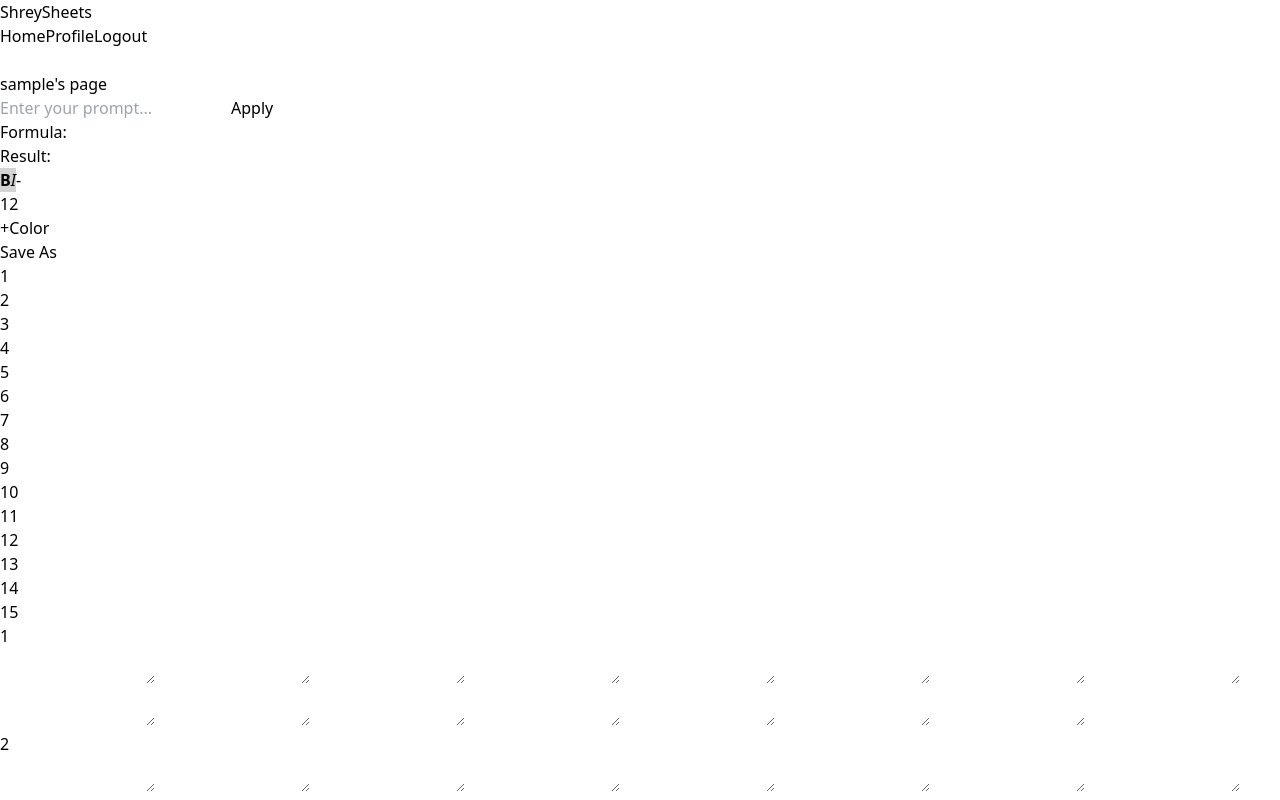
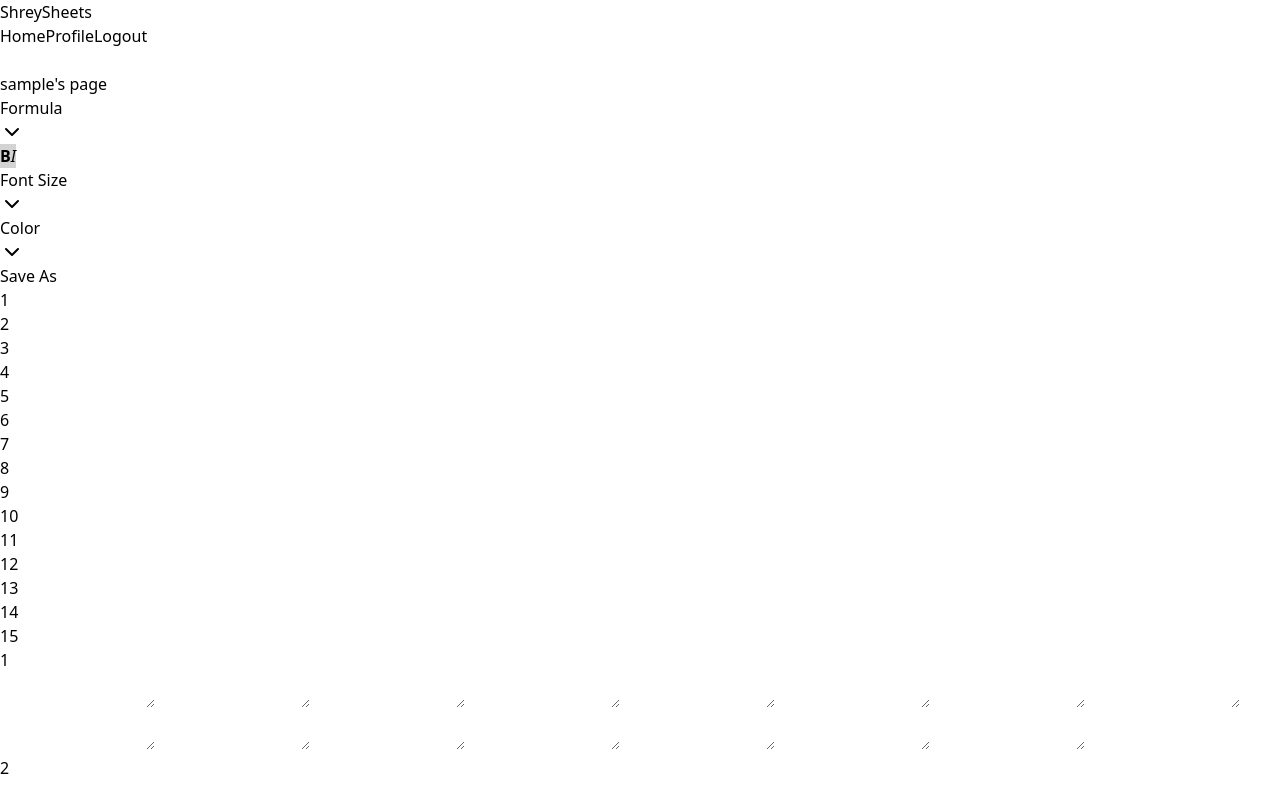
Before and after one commit to ShreyasiSen/ShreySheets, a React (Vite) app: page /spreadsheet in a window 1280 px wide. Shown: the top 800 px of the page. Built offline with nearby package versions, Linux system fonts and the light colour scheme; sample sign-in values are in the browser's storage.

Commit message:
updated the UI of toolbar and home screen

```diff
--- a/package.json
+++ b/package.json
@@ -12,8 +12,10 @@
   "dependencies": {
     "@fortawesome/free-solid-svg-icons": "^6.7.2",
     "@fortawesome/react-fontawesome": "^0.2.2",
+    "@heroicons/react": "^2.2.0",
     "axios": "^1.7.9",
     "framer-motion": "^12.0.6",
+    "lucide-react": "^0.475.0",
     "react": "^18.3.1",
     "react-dom": "^18.3.1",
     "react-router-dom": "^7.1.3"
--- a/src/components/Spreadsheet.jsx
+++ b/src/components/Spreadsheet.jsx
@@ -4,6 +4,7 @@
 import '../index.css';
 import axios, { Axios } from 'axios';
 import Navbar from './navbar';
+import { ChevronDown } from "lucide-react";
 import Home from './home';
 import { useNavigate } from 'react-router-dom';
 
@@ -36,6 +37,9 @@
     const [save, toggleSave] = useState(false);
     const [sheetTitle, setSheetTitle] = useState('');
     const [showSuccessDialog, setShowSuccessDialog] = useState(false);
+    const [isOpen, setIsOpen] = useState(false);
+    const [showFontSizeOptions, setShowFontSizeOptions] = useState(false);
+    const dropdownRef = useRef(null);
 
     const handleInputChange = (row, col, e) => {
         e.preventDefault();
@@ -101,6 +105,9 @@
         }, [fontSize])
     });
 
+    const handleFormulaClick = () => {
+        setIsOpen(!isOpen);
+    };
 
     const handlePromptChange = (e) => {
         setPrompt(e.target.value);
@@ -120,7 +127,7 @@
         } catch (error) {
             console.error('Error processing request:', error);
             setGeminiResponse('Error processing request');
-            setFinalResult('');
+            setFinalResult('null');
         } finally {
             setLoading(false);
         }
@@ -131,7 +138,7 @@
         if ((formula.substring(0, 3) === 'SUM' || formula.substring(0, 3) === 'sum') &&
             (formula.substring(3, 6) === 'ROW' || formula.substring(3, 6) === 'row')) {
             // Handle SUMROW
-            let row = parseInt(formula.substring(7, formula.length - 1))-1;
+            let row = parseInt(formula.substring(7, formula.length - 1)) - 1;
             let sum = 0;
             let count = 0;
             for (let i = 0; i < numCols; i++) {
@@ -145,10 +152,10 @@
         } else if ((formula.substring(0, 3) === 'SUM' || formula.substring(0, 3) === 'sum') &&
             (formula.substring(3, 6) === 'COL' || formula.substring(3, 6) === 'col')) {
             // Handle SUMCOL
-            let col = parseInt(formula.substring(7, formula.length - 1))-1;
+            let col = parseInt(formula.substring(7, formula.length - 1)) - 1;
             let sum1 = 0;
             let count = 0;
-            for (let i = 0; i <numRows; i++) {
+            for (let i = 0; i < numRows; i++) {
                 let datt = parseFloat(data[i][col].value);
                 if (!isNaN(datt)) {
                     sum1 += datt;
@@ -159,7 +166,7 @@
         } else if ((formula.substring(0, 3) === 'AVG' || formula.substring(0, 3) === 'avg') &&
             (formula.substring(3, 6) === 'ROW' || formula.substring(3, 6) === 'row')) {
             // Handle AVGR
-            let row = parseInt(formula.substring(7, formula.length - 1))-1;
+            let row = parseInt(formula.substring(7, formula.length - 1)) - 1;
             let sum = 0;
             let count = 0;
             for (let i = 0; i < numCols; i++) {
@@ -173,7 +180,7 @@
         } else if ((formula.substring(0, 3) === 'AVG' || formula.substring(0, 3) === 'avg') &&
             (formula.substring(3, 6) === 'COL' || formula.substring(3, 6) === 'col')) {
             // Handle AVGC
-            let col = parseInt(formula.substring(7, formula.length - 1))-1;
+            let col = parseInt(formula.substring(7, formula.length - 1)) - 1;
             let sum = 0;
             let count = 0;
             for (let i = 0; i < numRows; i++) {
@@ -187,7 +194,7 @@
         } else if ((formula.substring(0, 3) === 'MAX' || formula.substring(0, 3) === 'max') &&
             (formula.substring(3, 6) === 'ROW' || formula.substring(3, 6) === 'row')) {
             // Handle MAXR
-            let row = parseInt(formula.substring(7, formula.length - 1))-1;
+            let row = parseInt(formula.substring(7, formula.length - 1)) - 1;
             let max = -Infinity;
             for (let i = 0; i < numCols; i++) {
                 let dat = parseFloat(data[row][i].value);
@@ -199,7 +206,7 @@
         } else if ((formula.substring(0, 3) === 'MAX' || formula.substring(0, 3) === 'max') &&
             (formula.substring(3, 6) === 'COL' || formula.substring(3, 6) === 'col')) {
             // Handle MAXC
-            let col = parseInt(formula.substring(7, formula.length - 1))-1;
+            let col = parseInt(formula.substring(7, formula.length - 1)) - 1;
             let max = -Infinity;
             for (let i = 0; i < numRows; i++) {
                 let dat = parseFloat(data[i][col].value);
@@ -211,7 +218,7 @@
         } else if ((formula.substring(0, 3) === 'MIN' || formula.substring(0, 3) === 'min') &&
             (formula.substring(3, 6) === 'ROW' || formula.substring(3, 6) === 'row')) {
             // Handle MINR
-            let row = parseInt(formula.substring(7, formula.length - 1))-1;
+            let row = parseInt(formula.substring(7, formula.length - 1)) - 1;
             let min = Infinity;
             for (let i = 0; i < numCols; i++) {
                 let dat = parseFloat(data[row][i].value);
@@ -223,7 +230,7 @@
         } else if ((formula.substring(0, 3) === 'MIN' || formula.substring(0, 3) === 'min') &&
             (formula.substring(3, 6) === 'COL' || formula.substring(3, 6) === 'col')) {
             // Handle MINC
-            let col = parseInt(formula.substring(7, formula.length - 1))-1;
+            let col = parseInt(formula.substring(7, formula.length - 1)) - 1;
             let min = Infinity;
             for (let i = 0; i < numRows; i++) {
                 let dat = parseFloat(data[i][col].value);
@@ -237,7 +244,7 @@
             (formula.substring(4, 5) === 'T' || formula.substring(4, 5) === 't') &&
             (formula.substring(5, 8) === 'ROW' || formula.substring(5, 8) === 'row')) {
             // Handle COUNTR
-            let row = parseInt(formula.substring(9, formula.length - 1))-1;
+            let row = parseInt(formula.substring(9, formula.length - 1)) - 1;
             let count = 0;
             for (let i = 0; i < numCols; i++) {
                 let dat = data[row][i].value;
@@ -251,7 +258,7 @@
             (formula.substring(4, 5) === 'T' || formula.substring(4, 5) === 't') &&
             (formula.substring(5, 8) === 'COL' || formula.substring(5, 8) === 'col')) {
             // Handle COUNTC
-            let col = parseInt(formula.substring(9, formula.length - 1))-1;
+            let col = parseInt(formula.substring(9, formula.length - 1)) - 1;
             let count = 0;
             for (let i = 0; i < numRows; i++) {
                 let dat = data[i][col].value;
@@ -327,11 +334,28 @@
     return (
         <div>
             <Navbar />
+            {/* Toolbar */}
             <div className="spreadsheet-container mt-20">
-                <h1 className="text-4xl font-bold text-left ml-6 text-blue-600 mb-4">{userInfo.username}&apos;s page</h1>
+                <h1 className="text-4xl font-bold text-left ml-6 text-blue-600">{userInfo.username}&apos;s page</h1>
                 {/*add a formula bar here*/}
-                <div className='flex ml-4 '>
-                    {/* Prompt Input */}
+                <div className="flex items-center ml-6 mt-4 mb-6 space-x-2">
+                    {/* Formula Button */}
+                    <div className="relative inline-block" ref={dropdownRef}>
+                        {/* Formula Button with Dropdown Icon */}
+                        <button
+                            className="flex items-center justify-between font-semibold text-lg w-32 h-9 bg-gray-200 text-black rounded-sm px-3 border border-gray-400 shadow-md hover:bg-gray-300 transition-all duration-300"
+                            onClick={handleFormulaClick}
+                        >
+                            Formula
+                            <ChevronDown className="w-5 h-5 ml-2 transition-transform duration-300"
+                                style={{ transform: isOpen ? "rotate(180deg)" : "rotate(0deg)" }}
+                            />
+                        </button>
+
+                        {/* Components appear side by side when isOpen is true */}
+                        {isOpen && (
+                            <div className="absolute flex mt-2 ml-4">
+                                {/* Prompt Bar */}
                                 <div className="prompt-bar flex items-center justify-between p-2 h-12 rounded-lg bg-gradient-to-r from-blue-400 to-purple-500 border-2 border-blue-700 text-white">
                                     <input
                                         type="text"
@@ -349,42 +373,75 @@
                                     </button>
                                 </div>
 
-                    {/* Gemini Response */}
-                    <div className="response-bar mr-4 ml-4 font-semibold flex items-center p-2 h-12 rounded-lg bg-gradient-to-r from-green-400 to-blue-500 border-2 border-green-700 text-white">
-                        <span>Formula: {geminiResponse}</span>
+                                <div className="response-bar flex items-center ml-4 p-2 h-12 font-semibold rounded-lg bg-gradient-to-r from-green-400 to-blue-500 border-2 border-green-700 text-white whitespace-nowrap">
+                                    <span className="truncate">Formula: {geminiResponse}</span>
                                 </div>
 
                                 {/* Computed Result */}
-                    <div className="result-bar font-semibold flex items-center p-2 h-12 rounded-lg bg-gradient-to-r from-red-400 to-yellow-500 border-2 border-red-700 text-white">
-                        <span>Result: {calculatedResult}</span>
+                                <div className="result-bar flex items-center ml-4 p-2 h-12 font-semibold rounded-lg bg-gradient-to-r from-red-400 to-yellow-500 border-2 border-red-700 text-white whitespace-nowrap">
+                                    <span className="truncate">Result: {calculatedResult}</span>
                                 </div>
                             </div>
-
+                        )}
                     </div>
 
-                {/* Toolbar */}
-                <div className="toolbar flex mt-4 space-x-2 mb-4">
-                    <div className="toolbar flex ml-6 space-x-2 mb-4">
                     <button
-                            className="toolbar-button-bld bg-gray-200 hover:bg-gray-300 text-gray-700 font-semibold rounded-lg px-2 py-1"
+                        className="toolbar-button-bld font-semibold text-lg w-10 h-9 bg-gray-200 text-black rounded-sm hover:bg-gray-300 px-2 py-1"
                         onClick={toggleBold}
                     >
                         <b>B</b>
                     </button>
                     <button
-                            className="toolbar-button-idi bg-gray-200 hover:bg-gray-300 text-gray-700 font-semibold rounded-lg px-2 py-1"
+                        className="toolbar-button-idi font-bold text-lg w-10 h-9 bg-gray-200 text-black rounded-sm hover:bg-gray-300 px-2 py-1"
                         onClick={toggleItalic}
                     >
                         <i>I</i>
                     </button>
-                        <button className="toolbar-minus bg-gray-200 p-2 rounded" onClick={minusSize}>-</button>
-                        <div className="toolbar-button bg-gray-200 p-2 rounded flex items-center justify-center">{fontSize}</div>
-                        <button className="toolbar-plus bg-gray-200 p-2 rounded" onClick={plusSize}>+</button>
+
+                    <div className="relative inline-block" ref={dropdownRef}>
+                        {/* Font Size Button with Dropdown Icon */}
+                        <button
+                            className="flex items-center justify-between font-semibold text-lg w-32 h-9 bg-gray-200 text-black rounded-sm px-3 border border-gray-400 shadow-md hover:bg-gray-300 transition-all duration-300"
+                            onClick={() => setShowFontSizeOptions(!showFontSizeOptions)}
+                        >
+                            Font Size
+                            <ChevronDown className={`w-5 h-5 ml-2 transition-transform duration-300 ${showFontSizeOptions ? "rotate-180" : "rotate-0"}`} />
+                        </button>
+
+                        {showFontSizeOptions && (
+                            <div className="absolute ml-4 mt-2 w-24 flex bg-white border-2 border-purple-700 rounded shadow-lg">
+                                <button
+                                    className="block  w-8 text-centre p-2 hover:bg-blue-400"
+                                    onClick={() => { minusSize(); setShowFontSizeOptions(true); }}
+                                >
+                                    -
+                                </button>
+                                <div className="block border-e-2 border-s-2 border-blue-400 p-2">
+                                    {fontSize}
+                                </div>
+                                <button
+                                    className="block w-8 text-center p-2 hover:bg-blue-400"
+                                    onClick={() => { plusSize(); setShowFontSizeOptions(true); }}
+                                >
+                                    +
+                                </button>
+                            </div>
+                        )}
+
+                    </div>
                     {/* <button className="toolbar-button bg-gray-200 p-2 rounded" onClick={toggleSize}>Font Size</button> */}
-                        <button className="toolbar-button bg-gray-200 p-2 rounded" onClick={toggleColor}>Color</button>
+                    <div className="relative inline-block" ref={dropdownRef}>
+                        {/* Color Button with Dropdown Icon */}
+                        <button
+                            className="flex items-center justify-between font-semibold text-lg w-24 h-9 bg-gray-200 text-black rounded-md px-3 border border-gray-400 shadow-md hover:bg-gray-300 transition-all duration-300"
+                            onClick={() => toggleColor(!toggleColorValue)}
+                        >
+                            Color
+                            <ChevronDown className={`w-5 h-5 ml-2 transition-transform duration-300 ${toggleColorValue ? "rotate-180" : "rotate-0"}`} />
+                        </button>
                         {toggleColorValue && (
-                    <div className="absolute mt-12 p-2 bg-white border border-gray-400 rounded shadow-sm">
-                        <div className="flex flex-wrap ">
+                            <div className="absolute flex mt-2 p-2 bg-white border border-gray-400 rounded shadow-sm">
+
                                 <button
                                     className="w-6 h-6 rounded-full bg-red-500 mr-1 mb-1 border-2 border-transparent hover:border-gray-600 "
                                     onClick={changeFontColor}
@@ -434,10 +491,8 @@
                                     onClick={changeFontColor}
                                 ></button>
                             </div>
-                    </div>
                         )}
                     </div>
-
                     <button className='toolbar-button bg-red-600 hover:bg-red-500 text-white font-semibold
                 rounded-lg px-4 py-2 absolute right-10' onClick={saveClick}>
                         Save As
@@ -463,6 +518,7 @@
                             </div>
                         </div>
                     )}
+                </div>
             </div>
 
             {/* Grid */}
--- a/src/components/home.jsx
+++ b/src/components/home.jsx
@@ -21,7 +21,7 @@
         <div>
             <Navbar />
 
-            <div className="min-h-screen flex flex-col items-center justify-center bg-gradient-to-r from-blue-500 to-indigo-600 text-white">
+            <div className="min-h-screen flex flex-col items-center justify-center bg-gradient-to-r from-blue-300 via-blue-500 to-indigo-700 text-white">
                 <motion.div
                     initial={{ opacity: 0, y: -50 }}
                     animate={{ opacity: 1, y: 0 }}
```
Also changed, not shown: src/components/navbar.jsx (+5 -4 lines), src/components/dashboard.jsx (line endings or trailing spaces), 1 other file (tests, documents, lock files or other folders). Lines whose indentation alone changed are shown as unchanged.
